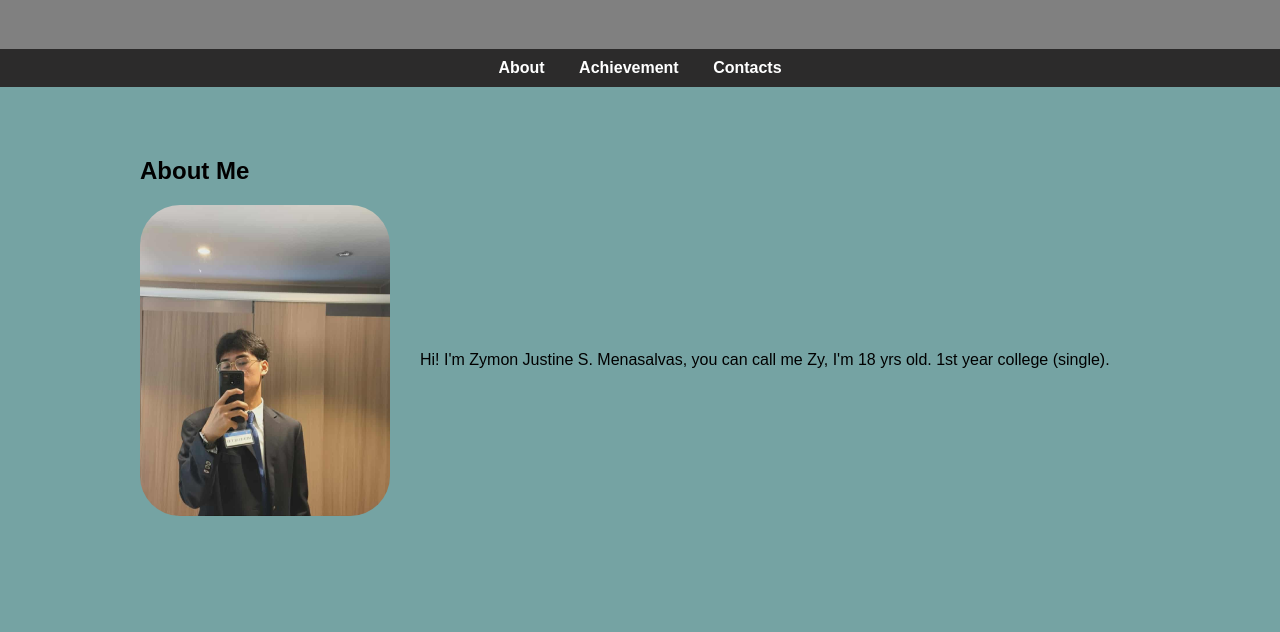
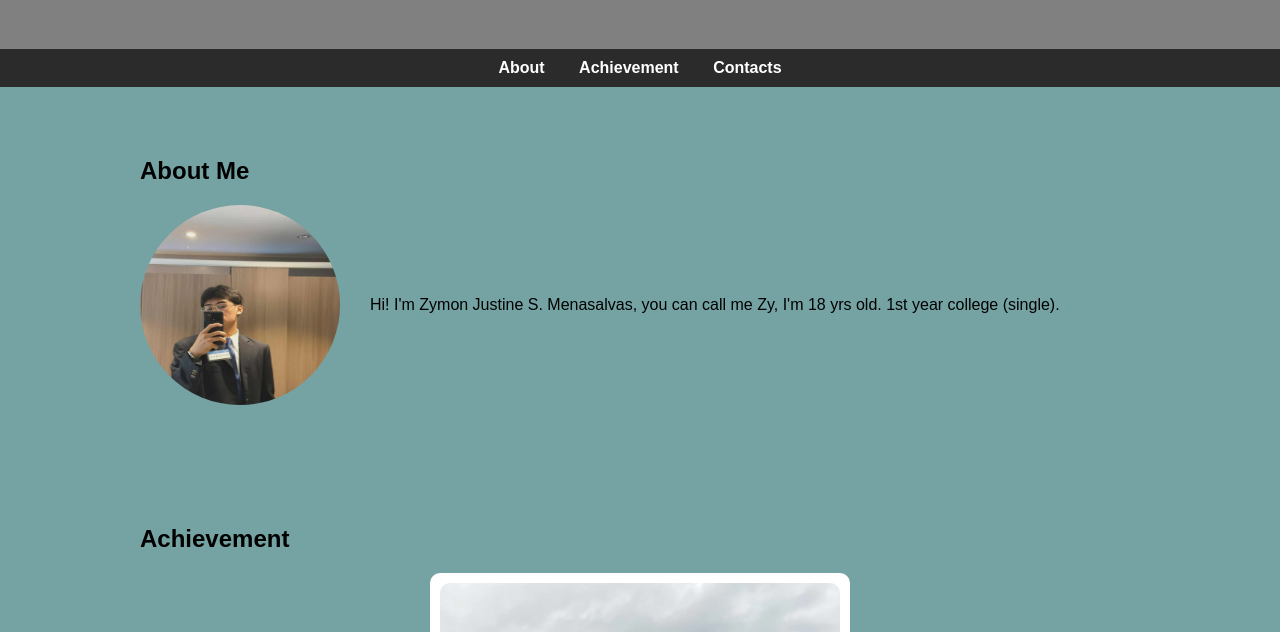
Before and after one commit to zy0440/mywebsite, a plain HTML site: page index.html in a window 1280 px wide. Shown: the part 168-800 px from the top of the page. Drawn offline with Linux system fonts and the light colour scheme.

Commit message:
index.html

```diff
--- a/index.html
+++ b/index.html
@@ -56,8 +56,9 @@
         }
 
         .about-container img {
-            width: 250px;
-            border-radius: 40px;
+            width: 200px;
+            height: 200px;
+            border-radius: 50%;
         }
 
         .achievement-card {
```
